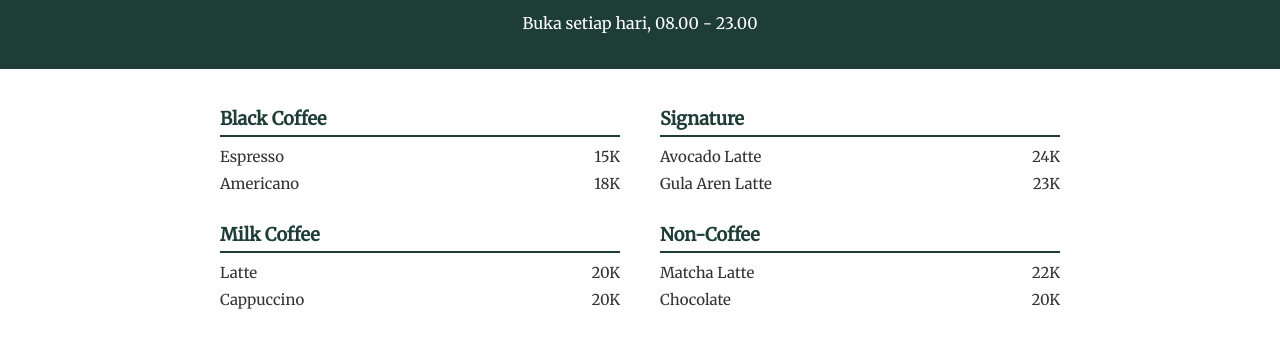
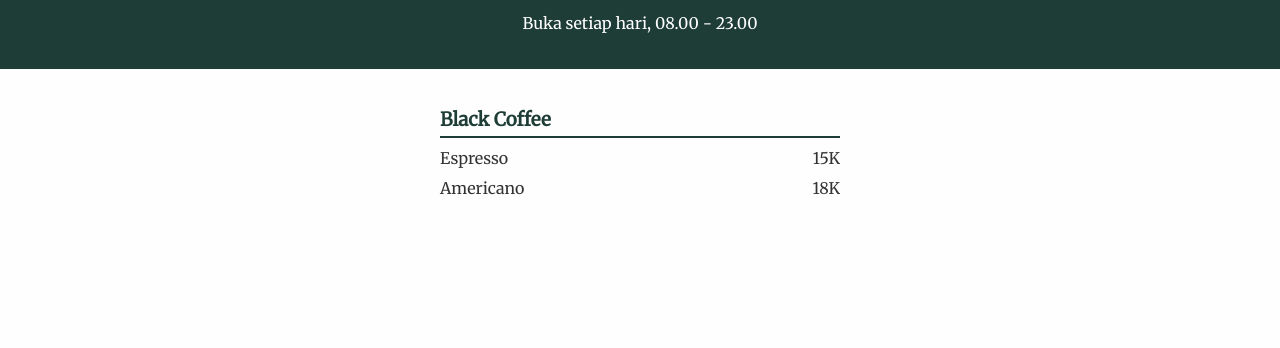
Before and after one commit to cafebalokkayu/menu-cafe-balok-kayu, a plain HTML site: page index.html in a window 1280 px wide. Shown: the part 228-576 px from the top of the page. Drawn offline with Linux system fonts and the light colour scheme.

Commit message:
Update index.html

```diff
--- a/index.html
+++ b/index.html
@@ -3,7 +3,7 @@
 <head>
   <meta charset="UTF-8" />
   <meta name="viewport" content="width=device-width, initial-scale=1.0"/>
-  <title>Menu Balok Kayu</title>
+  <title>Menu Interaktif</title>
   <link href="https://fonts.googleapis.com/css2?family=Merriweather&display=swap" rel="stylesheet">
   <style>
     body {
@@ -48,14 +48,25 @@
       color: #1e3d36;
       border-bottom: 2px solid #1e3d36;
       padding-bottom: 5px;
-      font-size: 18px;
     }
 
     .menu-item {
       display: flex;
       justify-content: space-between;
-      margin-bottom: 8px;
-      font-size: 15px;
+      margin-bottom: 10px;
+      cursor: pointer;
+    }
+
+    .menu-item:hover {
+      color: #1e3d36;
+      font-weight: bold;
+    }
+
+    .menu-image {
+      display: none;
+      margin-top: 10px;
+      border-radius: 8px;
+      max-width: 100%;
     }
 
     @media (min-width: 768px) {
@@ -78,28 +89,27 @@
     <div class="menu-column">
       <div class="menu-section">
         <h3>Black Coffee</h3>
-        <div class="menu-item"><span>Espresso</span><span>15K</span></div>
-        <div class="menu-item"><span>Americano</span><span>18K</span></div>
-      </div>
-      <div class="menu-section">
-        <h3>Milk Coffee</h3>
-        <div class="menu-item"><span>Latte</span><span>20K</span></div>
-        <div class="menu-item"><span>Cappuccino</span><span>20K</span></div>
-      </div>
-    </div>
-    <div class="menu-column">
-      <div class="menu-section">
-        <h3>Signature</h3>
-        <div class="menu-item"><span>Avocado Latte</span><span>24K</span></div>
-        <div class="menu-item"><span>Gula Aren Latte</span><span>23K</span></div>
-      </div>
-      <div class="menu-section">
-        <h3>Non-Coffee</h3>
-        <div class="menu-item"><span>Matcha Latte</span><span>22K</span></div>
-        <div class="menu-item"><span>Chocolate</span><span>20K</span></div>
+
+        <div class="menu-item" onclick="toggleImage('espresso-img')">
+          <span>Espresso</span><span>15K</span>
+        </div>
+        <img id="espresso-img" class="menu-image" src="espresso.jpg" alt="Espresso" />
+
+        <div class="menu-item" onclick="toggleImage('americano-img')">
+          <span>Americano</span><span>18K</span>
+        </div>
+        <img id="americano-img" class="menu-image" src="americano.jpg" alt="Americano" />
+
       </div>
     </div>
   </div>
 
+  <script>
+    function toggleImage(id) {
+      const img = document.getElementById(id);
+      img.style.display = img.style.display === "block" ? "none" : "block";
+    }
+  </script>
+
 </body>
 </html>
```
